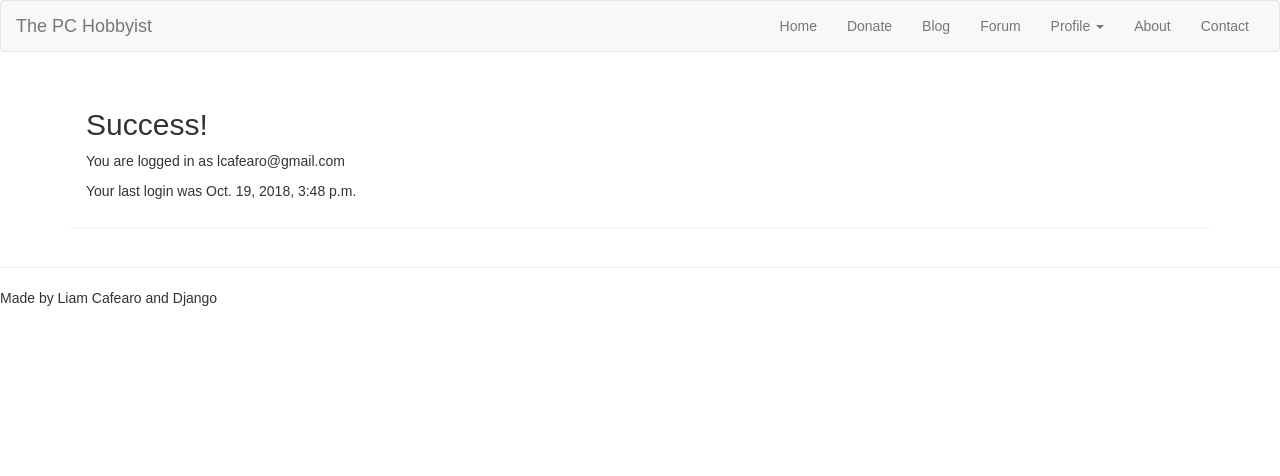
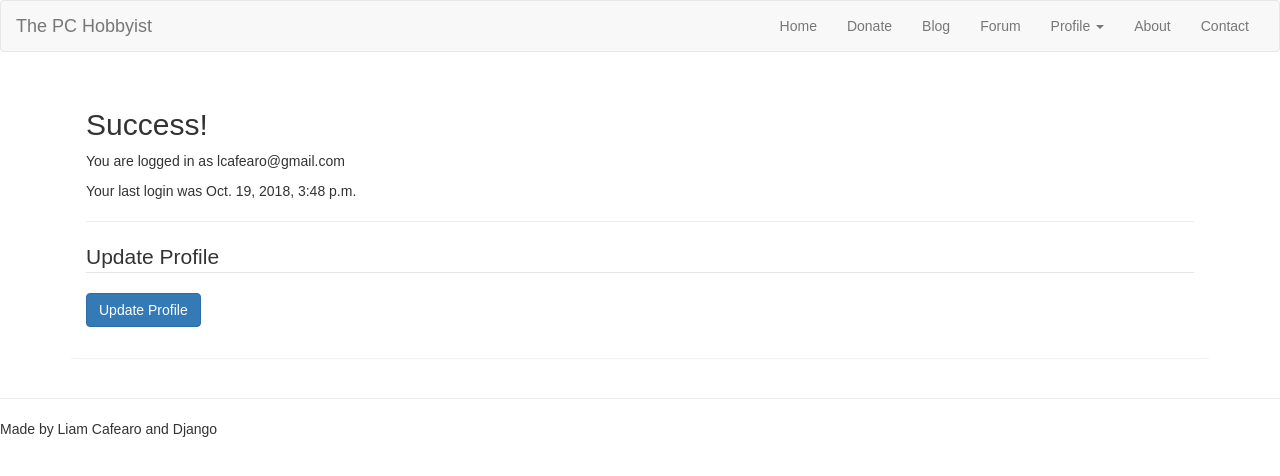
Before and after one commit to liam-cafearo/the_pc_hobbyist, a Django app: page /accounts/profile/ in a window 1280 px wide. Shown: the top 476 px of the page. Run offline with Django 3.2, Linux system fonts and the light colour scheme; a user stored in the database is signed in; some libraries are stand-ins or nearby versions.

Commit message:
added edit profile functionality

```diff
--- a/accounts/templates/profile.html
+++ b/accounts/templates/profile.html
@@ -1,6 +1,16 @@
 {% extends "base.html" %}
+{% load bootstrap_tags %}
 {% block content %}
 <h2>Success!</h2>
 <p>You are logged in as {{user.email}}</p>
 <p>Your last login was {{user.last_login}}</p>
+<hr>
+<form role="form" method="post" action=""">
+        <legend>Update Profile</legend>
+        {% csrf_token %}
+        {{ form | as_bootstrap }}
+        <div class="form-group">
+            <button type="submit" class="btn btn-primary"> Update Profile</button>
+        </div>
+    </form>
 {% endblock %}
--- a/accounts/views.py
+++ b/accounts/views.py
@@ -4,7 +4,7 @@ from django.contrib import messages, auth
 from django.core.urlresolvers import reverse, reverse_lazy
 from django.shortcuts import render, redirect
 from django.template.context_processors import csrf
-from accounts.forms import UserRegistrationForm, UserLoginForm
+from accounts.forms import UserRegistrationForm, UserLoginForm, editProfile
 
 # Create your views here.
 
@@ -40,6 +40,22 @@ from django.contrib.auth.decorators import login_required
 def profile(request):
     return render(request, 'profile.html')
 
+@login_required(login_url=reverse_lazy('login'))
+def edit_profile(request):
+    if request.method == 'Post':
+        form = editProfile(request.POST, instance=request.user)
+        if form.is_valid():
+            form.save()
+            messages.success(request, "You have successfully updated your profile!")
+            return redirect(reverse('profile'))
+    else:
+        form = editProfile()
+
+    args = {'form': form}
+    args.update(csrf(request))
+    return render(request, 'profile.html', args)
+
+
 
 def login(request):
     if request.method == 'POST':
```
Also changed, not shown: accounts/forms.py (+22 -0 lines), 2 other files.
